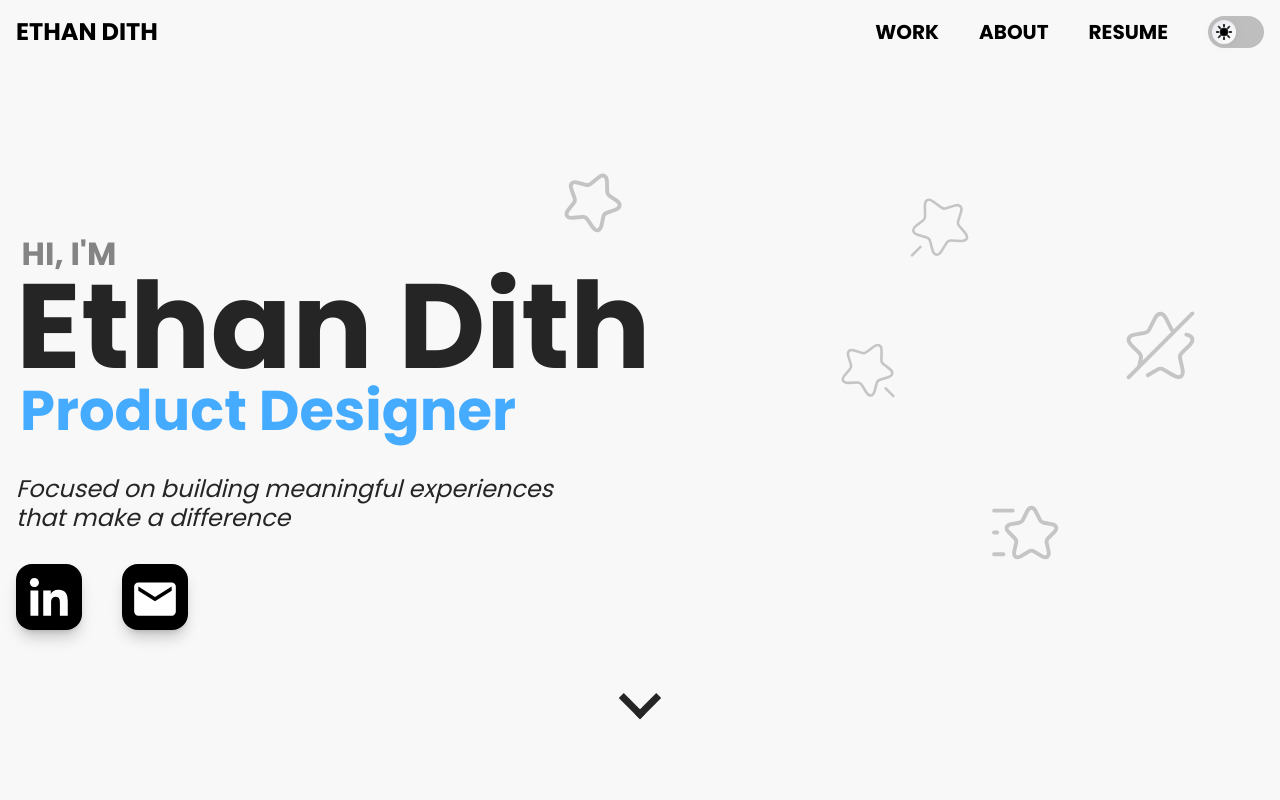
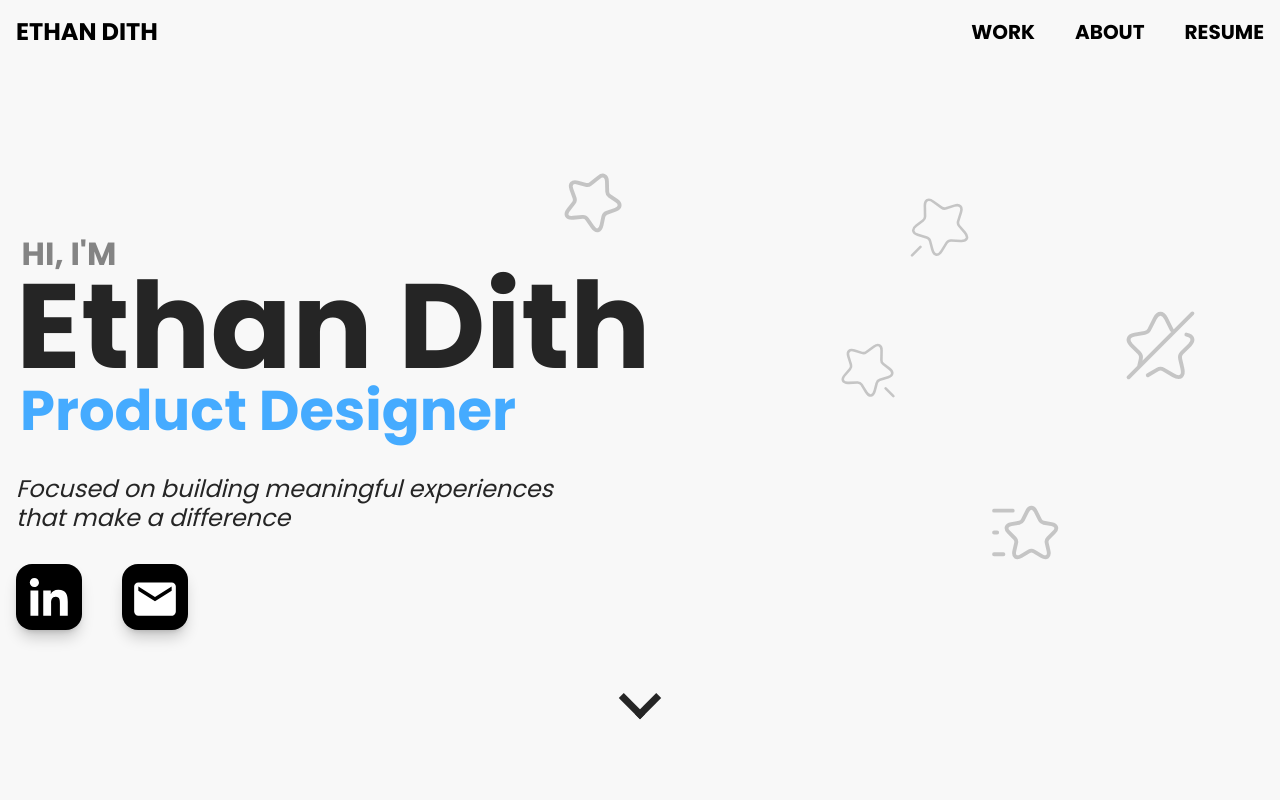
Before and after one commit to nahtieee/portfolio, a Next.js app: page / in a window 1280 px wide. Shown: the top 800 px of the page. Built offline with nearby package versions, Linux system fonts and the light colour scheme.

Commit message:
Image Optimization

```diff
--- a/src/app/components/footer.tsx
+++ b/src/app/components/footer.tsx
@@ -7,9 +7,6 @@ export default function Footer() {
       <div className="justify-between flex gap-4 container mx-auto px-4 border-t border-gray-300 py-4">
         <p className="text-md font-semibold">
           © {new Date().getFullYear()} Ethan Dith
-        </p>
-        <p className="text-md font-normal">
-          Built using Next.js and Tailwind CSS
         </p>
         <div className="flex gap-4 items-center justify-center">
             <Link
@@ -23,6 +20,8 @@ export default function Footer() {
             className="h-6 w-6 inline-block footer-icons"
             width={24}
             height={24}
+            loading="eager"
+            quality={85}
           />
           </Link>
           <Link
@@ -34,6 +33,8 @@ export default function Footer() {
             className="h-6 w-6 inline-block footer-icons"
             width={24}
             height={24}
+            loading="eager"
+            quality={85}
           />
           </Link>
         </div>
--- a/src/app/components/home/hero.tsx
+++ b/src/app/components/home/hero.tsx
@@ -108,6 +108,8 @@ export default function Hero() {
             className="invert"
             width={50}
             height={50}
+            loading="eager"
+            quality={80}
           />
         </a>
         <a
@@ -123,6 +125,8 @@ export default function Hero() {
             className="invert"
             width={50}
             height={50}
+            loading="eager"
+            quality={80}
           />
         </a>
       </div>
--- a/src/app/components/home/miniProjectCard.tsx
+++ b/src/app/components/home/miniProjectCard.tsx
@@ -37,6 +37,8 @@ const MiniProjectCard: React.FC<MiniProjectCardProps> = ({
           draggable={false}
           width={2560}
           height={1400}
+          sizes="(max-width: 768px) 100vw, 33vw"
+          quality={70}
         />
 
         <div
--- a/src/app/components/home/projectcard.tsx
+++ b/src/app/components/home/projectcard.tsx
@@ -54,6 +54,8 @@ const ProjectCard: React.FC<ProjectCardProps> = ({
             draggable={false}
             width={2560}
             height={1400}
+            sizes="(max-width: 768px) 100vw, 50vw"
+            quality={75}
           />
         </div>
         <div className="flex flex-col justify-center items-start text-left py-8 px-4 max-w-lg">
--- a/src/app/components/navbar.tsx
+++ b/src/app/components/navbar.tsx
@@ -1,37 +1,12 @@
 "use client";
 import { useState, useEffect, useRef } from "react";
 import Link from "next/link";
-import Image from "next/image";
 
 export default function Navbar() {
   const [open, setOpen] = useState(false);
   const [scrolledDown, setScrolledDown] = useState(false);
   const lastScrollTop = useRef(0);
   const scrollUpStart = useRef<number | null>(null);
-  const [theme, setTheme] = useState<"light" | "dark">("light");
-
-  useEffect(() => {
-    const stored = localStorage.getItem("theme");
-    if (stored === "dark") {
-      setTheme("dark");
-      document.documentElement.classList.add("dark");
-    } else {
-      setTheme("light");
-      document.documentElement.classList.remove("dark");
-    }
-  }, []);
-
-  const toggleTheme = () => {
-    if (theme === "light") {
-      setTheme("dark");
-      document.documentElement.classList.add("dark");
-      localStorage.setItem("theme", "dark");
-    } else {
-      setTheme("light");
-      document.documentElement.classList.remove("dark");
-      localStorage.setItem("theme", "light");
-    }
-  };
 
   useEffect(() => {
     // This is the key part that prevents scrolling
@@ -108,71 +83,6 @@ export default function Navbar() {
             >
               RESUME
             </Link>
-          </li>
-          {/* Theme Toggle Switch - right of links, hidden on mobile */}
-          <li className="flex items-center">
-            <button
-              onClick={toggleTheme}
-              aria-label="Toggle dark mode"
-              className="focus:outline-none hidden sm:block h-8"
-              style={{ minWidth: 56 }}
-            >
-              <span
-                className={`
-        relative inline-block w-14 h-8 rounded-full transition-colors duration-300
-        ${theme === "dark" ? "bg-[#d8d8d8]" : "bg-[#bebebe]"}
-      `}
-              >
-                <span
-                  className={`
-          absolute top-1 left-1 w-6 h-6 rounded-full transition-all duration-300 shadow-md
-          ${
-            theme === "dark"
-              ? "translate-x-6 bg-gradient-to-br from-yellow-400 to-yellow-500"
-              : "translate-x-0 bg-gradient-to-br from-gray-200 to-white"
-          }
-        `}
-                  style={{
-                    boxShadow:
-                      theme === "dark"
-                        ? "0 2px 8px 0 #0004"
-                        : "0 2px 8px 0 #8882",
-                  }}
-                />
-                {/* Sun/Moon icons */}
-                <span
-                  className="absolute left-2 top-2 text-xs select-none pointer-events-none transition-opacity duration-300"
-                  style={{ opacity: theme === "dark" ? 0 : 1 }}
-                >
-                  <svg
-                    xmlns="http://www.w3.org/2000/svg"
-                    width="16"
-                    height="16"
-                    fill="currentColor"
-                    className="bi bi-sun-fill"
-                    viewBox="0 0 16 16"
-                  >
-                    <path d="M8 12a4 4 0 1 0 0-8 4 4 0 0 0 0 8M8 0a.5.5 0 0 1 .5.5v2a.5.5 0 0 1-1 0v-2A.5.5 0 0 1 8 0m0 13a.5.5 0 0 1 .5.5v2a.5.5 0 0 1-1 0v-2A.5.5 0 0 1 8 13m8-5a.5.5 0 0 1-.5.5h-2a.5.5 0 0 1 0-1h2a.5.5 0 0 1 .5.5M3 8a.5.5 0 0 1-.5.5h-2a.5.5 0 0 1 0-1h2A.5.5 0 0 1 3 8m10.657-5.657a.5.5 0 0 1 0 .707l-1.414 1.415a.5.5 0 1 1-.707-.708l1.414-1.414a.5.5 0 0 1 .707 0m-9.193 9.193a.5.5 0 0 1 0 .707L3.05 13.657a.5.5 0 0 1-.707-.707l1.414-1.414a.5.5 0 0 1 .707 0m9.193 2.121a.5.5 0 0 1-.707 0l-1.414-1.414a.5.5 0 0 1 .707-.707l1.414 1.414a.5.5 0 0 1 0 .707M4.464 4.465a.5.5 0 0 1-.707 0L2.343 3.05a.5.5 0 1 1 .707-.707l1.414 1.414a.5.5 0 0 1 0 .708" />
-                  </svg>
-                </span>
-                <span
-                  className="absolute right-2 top-2 text-xs select-none pointer-events-none transition-opacity duration-300"
-                  style={{ opacity: theme === "dark" ? 1 : 0 }}
-                >
-                  <svg
-                    xmlns="http://www.w3.org/2000/svg"
-                    width="16"
-                    height="16"
-                    fill="currentColor"
-                    viewBox="0 0 16 16"
-                    className="bi bi-moon-stars-fill"
-                  >
-                    <path d="M6 .278a.77.77 0 0 1 .08.858 7.2 7.2 0 0 0-.878 3.46c0 4.021 3.278 7.277 7.318 7.277q.792-.001 1.533-.16a.79.79 0 0 1 .81.316.73.73 0 0 1-.031.893A8.35 8.35 0 0 1 8.344 16C3.734 16 0 12.286 0 7.71 0 4.266 2.114 1.312 5.124.06A.75.75 0 0 1 6 .278" />
-                    <path d="M10.794 3.148a.217.217 0 0 1 .412 0l.387 1.162c.173.518.579.924 1.097 1.097l1.162.387a.217.217 0 0 1 0 .412l-1.162.387a1.73 1.73 0 0 0-1.097 1.097l-.387 1.162a.217.217 0 0 1-.412 0l-.387-1.162A1.73 1.73 0 0 0 9.31 6.593l-1.162-.387a.217.217 0 0 1 0-.412l1.162-.387a1.73 1.73 0 0 0 1.097-1.097zM13.863.099a.145.145 0 0 1 .274 0l.258.774c.115.346.386.617.732.732l.774.258a.145.145 0 0 1 0 .274l-.774.258a1.16 1.16 0 0 0-.732.732l-.258.774a.145.145 0 0 1-.274 0l-.258-.774a1.16 1.16 0 0 0-.732-.732l-.774-.258a.145.145 0 0 1 0-.274l.774-.258c.346-.115.617-.386.732-.732z" />
-                  </svg>
-                </span>
-              </span>
-            </button>
           </li>
         </ul>
         {/* Hamburger menu for mobile remains unchanged */}
--- a/src/app/page.tsx
+++ b/src/app/page.tsx
@@ -81,36 +81,6 @@ export default function Home() {
           className="min-md:mr-12"
         />
       </section>
-
-      {/* Extra Work Section */}
-      <section className="mt-24 mb-12">
-        <h2 className="mb-6 text-5xl font-extrabold">Extra Work</h2>
-        {/* Dear Digital Equity */}
-        <div className="flex flex-row max-md:flex-col gap-4">
-          <MiniProjectCard
-            image="/images/AtlasWR/homeImage.png"
-            link="https://www.atlasworkrehabilitation.org/"
-            alt="Atlas Work Rehabilitation"
-            borderColor="#EEEEEE"
-            bgColor="#FFFFFF"
-          />
-          <MiniProjectCard
-            image="/images/AtlasPT/homeImage.png"
-            link="https://www.atlaspt.org/"
-            alt="Atlas Physical Therapy"
-            borderColor="#EEEEEE"
-            bgColor="#FFFFFF"
-          />
-        </div>
-        {/* <div className="flex flex-row max-md:flex-col gap-4 mt-4">
-          <MiniProjectCard
-            image="/images/AlaisaInWonderland/homeImage.png"
-            link="#"
-            borderColor="#EEEEEE"
-            bgColor="#FFFFFF"
-          />
-        </div> */}
-      </section>
     </section>
   );
 }
--- a/src/app/projects/DDE/page.tsx
+++ b/src/app/projects/DDE/page.tsx
@@ -117,6 +117,9 @@ export default function DDE() {
           draggable={false}
           width={2560}
           height={1400}
+          priority
+          sizes="100vw"
+          quality={80}
         />
       </div>
       <div className="container mx-auto px-4 py-8">
--- a/src/app/projects/mindfulu/page.tsx
+++ b/src/app/projects/mindfulu/page.tsx
@@ -174,6 +174,9 @@ export default function MindfulU() {
             draggable={false}
             width={2560}
             height={1400}
+            priority
+            sizes="100vw"
+            quality={80}
           />
         </div>
         <div>
--- a/src/app/projects/studdyspotter/page.tsx
+++ b/src/app/projects/studdyspotter/page.tsx
@@ -139,6 +139,9 @@ export default function StuddySpotter() {
             draggable={false}
             width={2560}
             height={1280}
+            priority
+            sizes="100vw"
+            quality={80}
           />
         </section>
 
--- a/src/app/projects/tourify/page.tsx
+++ b/src/app/projects/tourify/page.tsx
@@ -158,7 +158,11 @@ export default function Tourify() {
             draggable={false}
             width={2560}
             height={1400}
+            priority
+            sizes="100vw"
+            quality={80}
           />
+
         </div>
 
         <div className="">
```
